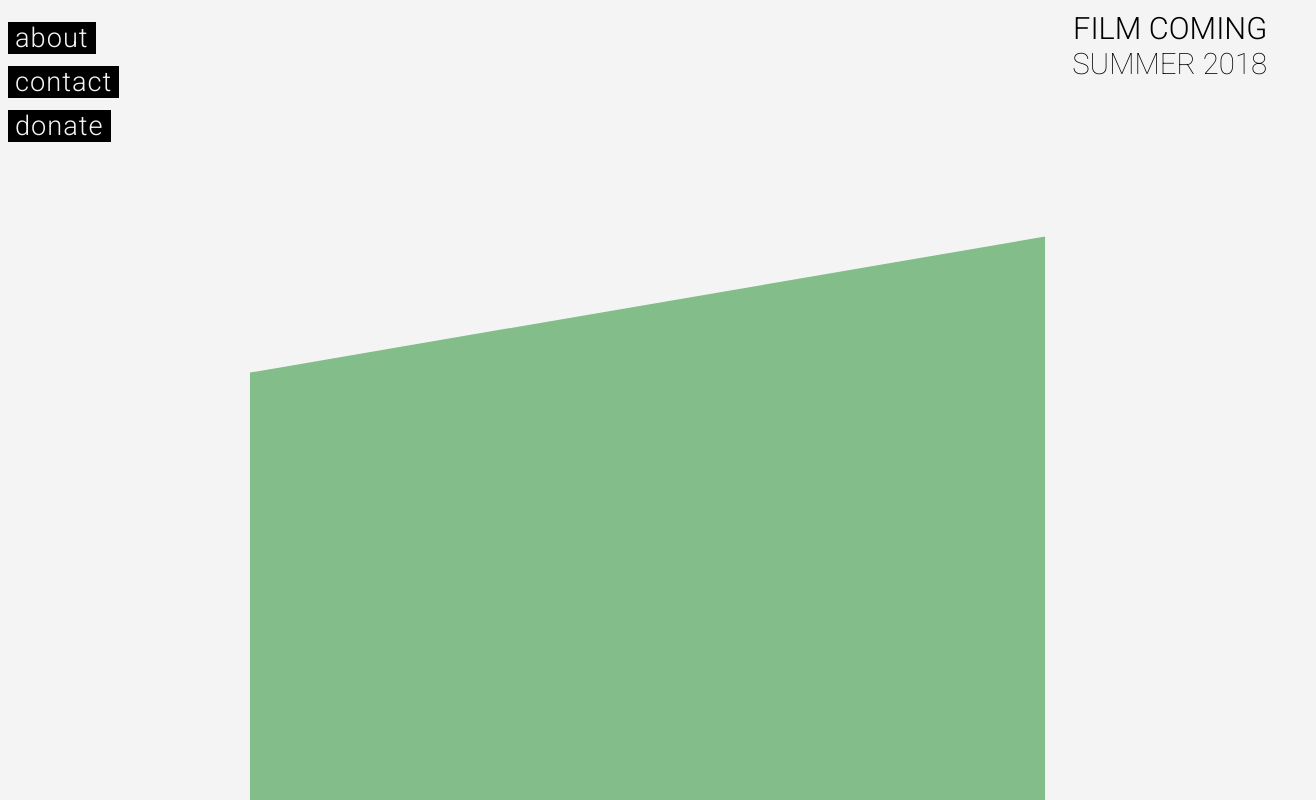
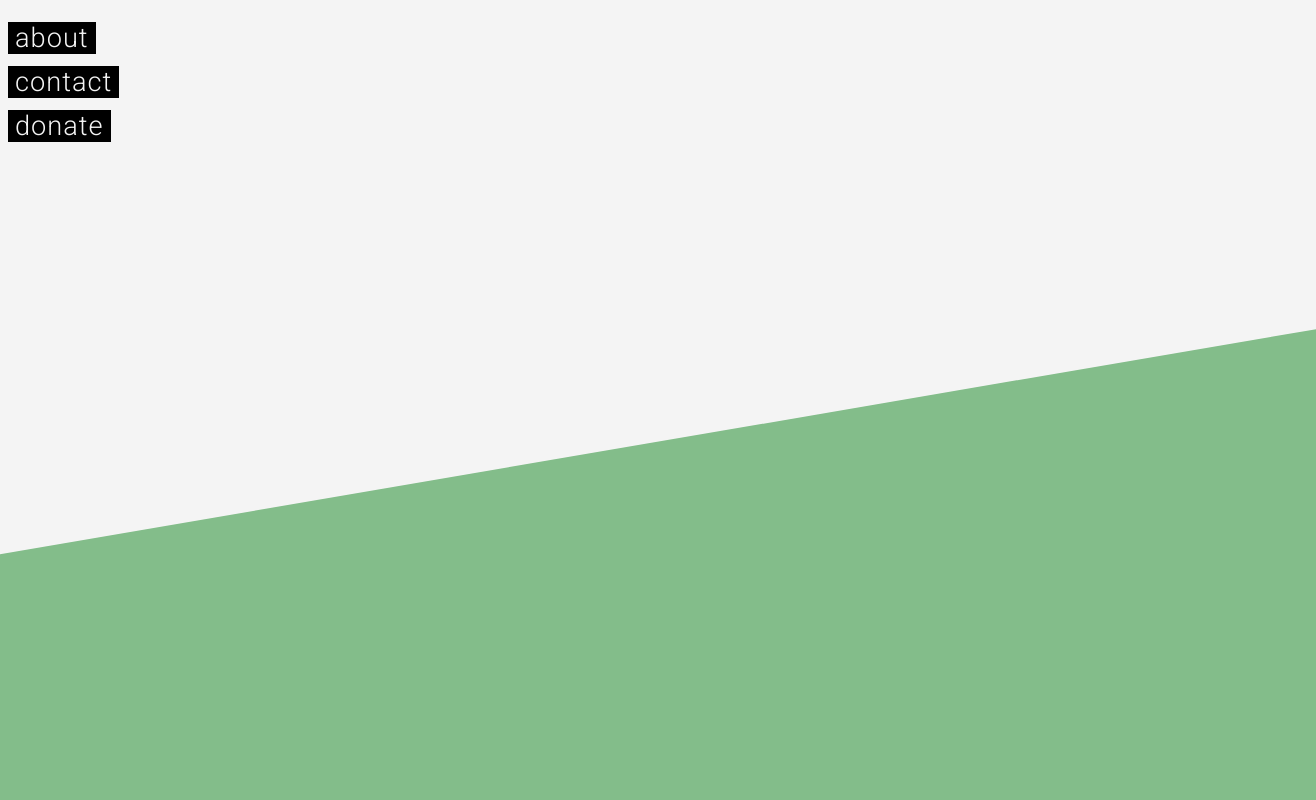
Before and after one commit to IAmNatch/before-the-lottie, a React (Create React App) app: page /about in a window 1280 px wide. Shown: the top 800 px of the page, 1316 px wide, since content can reach past the window. Built offline with nearby package versions, Linux system fonts and the light colour scheme.

Commit message:
Page tracking fixed!

```diff
--- a/src/App.js
+++ b/src/App.js
@@ -14,6 +14,16 @@ class App extends Component {
 
     pageHandler = (page) => {
         this.setState({page: page})
+    }
+
+    componentWillMount() {
+        const location = window.location.pathname.replace(/^\/([^\/]*).*$/, '$1');
+        console.log(location);
+        if (location === '') {
+            this.pageHandler('home')
+        } else {
+            this.pageHandler(location)
+        }
     }
 
     disableNavButtonsHandler = (state) => {
@@ -40,7 +50,7 @@ class App extends Component {
                             />
                             )
                         }} />
-                    <Route path='/about' component={() => <About pageHandler={this.pageHandler}/>} />
+                    <Route path='/about' component={About} />
                     <Route path='/contact' component={Contact} />
                     <Route path='/donate' component={Donate} />
 
--- a/src/views/About.js
+++ b/src/views/About.js
@@ -1,11 +1,7 @@
 import React from 'react';
 
 export const About = (props) => {
-    () => {
-        props.pageHandler('about')
-    }
-
     return (
-        <div class="block"></div>
-    )
-}
+        <div className="block"></div>
+    );
+};
```
